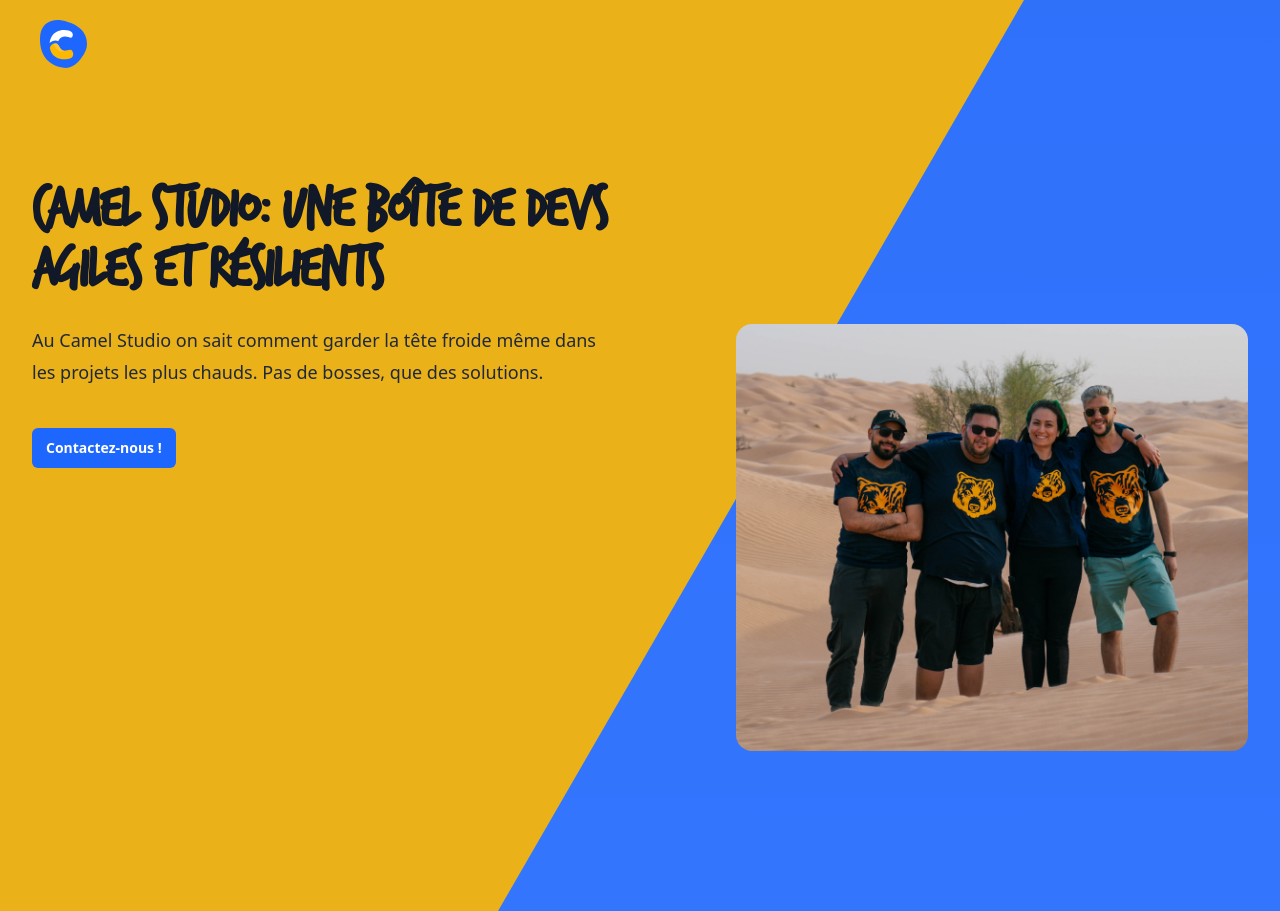
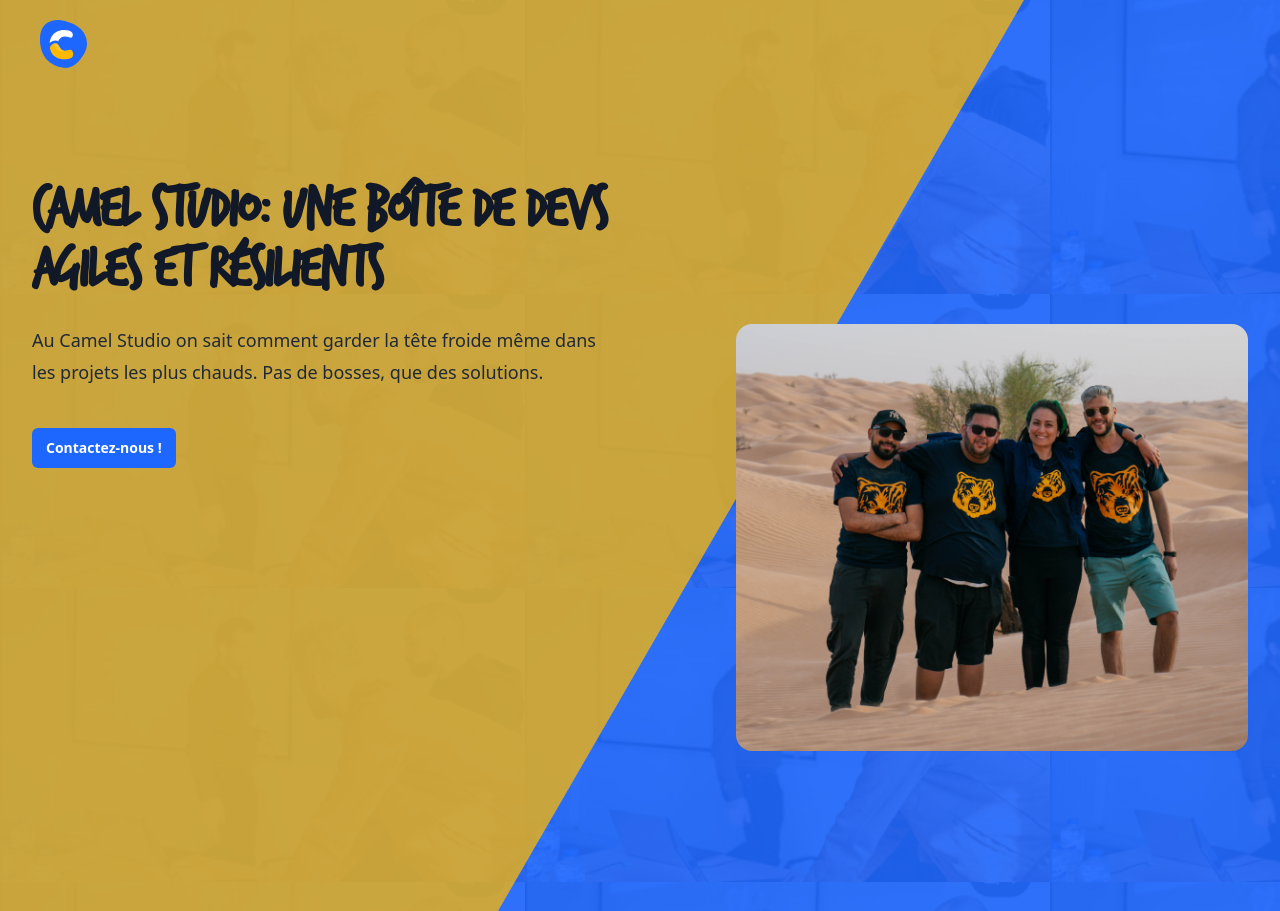
Before and after one commit to JeanneGrenet/landing-page-cs, a Next.js app: page / in a window 1280 px wide. Built offline with nearby package versions, Linux system fonts and the light colour scheme.

Commit message:
finish the Hero

```diff
--- a/src/components/hero.tsx
+++ b/src/components/hero.tsx
@@ -1,15 +1,17 @@
 import Image from "next/image";
 import logo from "../assets/images/logo.svg";
-import teamPic from "../assets/images/team.jpg";
+import teamPic1 from "../assets/images/team.jpg";
+import teamPic2 from "../assets/images/team2.png";
 
 export default function Hero() {
   return (
-    <main className="bg-primary bg-opacity-90">
+    <main className="bg-[url(../assets/images/team2.png)]">
+      <div className="bg-primary bg-opacity-90">
         <header className="absolute inset-x-0 top-0 z-50">
           <Image className="h-12 w-auto ml-10 mt-5" src={logo} alt="" />
         </header>
-      <div className="relative isolate pt-5">
-        <div className="absolute inset-y-0 right-1/2 -z-10 -mr-96 w-[200%] origin-top-right skew-x-[-30deg] bg-secondary bg-opacity-90 sm:-mr-80 lg:-mr-96" />
+        <div className="relative isolate pt-5 ">
+          <div className="absolute inset-y-0 right-1/2 -z-10 -mr-96 w-[200%] origin-top-right skew-x-[-30deg] bg-secondary bg-opacity-75 sm:-mr-80 lg:-mr-96" />
           <div className="mx-auto max-w-7xl px-6 py-32 sm:py-40 lg:px-8">
             <div className="mx-auto max-w-2xl lg:mx-0 lg:grid lg:max-w-none lg:grid-cols-2 lg:gap-x-16 lg:gap-y-6 xl:grid-cols-1 xl:grid-rows-1 xl:gap-x-8">
               <h1 className="max-w-2xl text-4xl font-bold tracking-tight text-gray-900 sm:text-6xl lg:col-span-2 xl:col-auto font-TrashHand">
@@ -17,8 +19,9 @@ export default function Hero() {
               </h1>
               <div className="mt-6 max-w-xl lg:mt-0 xl:col-end-1 xl:row-start-1">
                 <p className="text-lg leading-8 text-gray-800">
-                Au Camel Studio on sait comment garder la tête froide même dans
-                les projets les plus chauds. Pas de bosses, que des solutions.
+                  Au Camel Studio on sait comment garder la tête froide même
+                  dans les projets les plus chauds. Pas de bosses, que des
+                  solutions.
                 </p>
                 <div className="mt-10 flex items-center gap-x-6">
                   <button className="rounded-md bg-primary px-3.5 py-2.5 text-sm font-semibold text-white">
@@ -27,13 +30,14 @@ export default function Hero() {
                 </div>
               </div>
               <Image
-              src={teamPic}
+                src={teamPic1}
                 alt=""
                 className="mt-10 aspect-[6/5] w-full max-w-lg rounded-2xl object-cover sm:mt-16 lg:mt-0 lg:max-w-none xl:row-span-2 xl:row-end-2 xl:mt-36"
               />
             </div>
           </div>
         </div>
+      </div>
     </main>
   );
 }
```
Also changed, not shown: src/assets/images/team2.png (added). Lines whose indentation alone changed are shown as unchanged.
